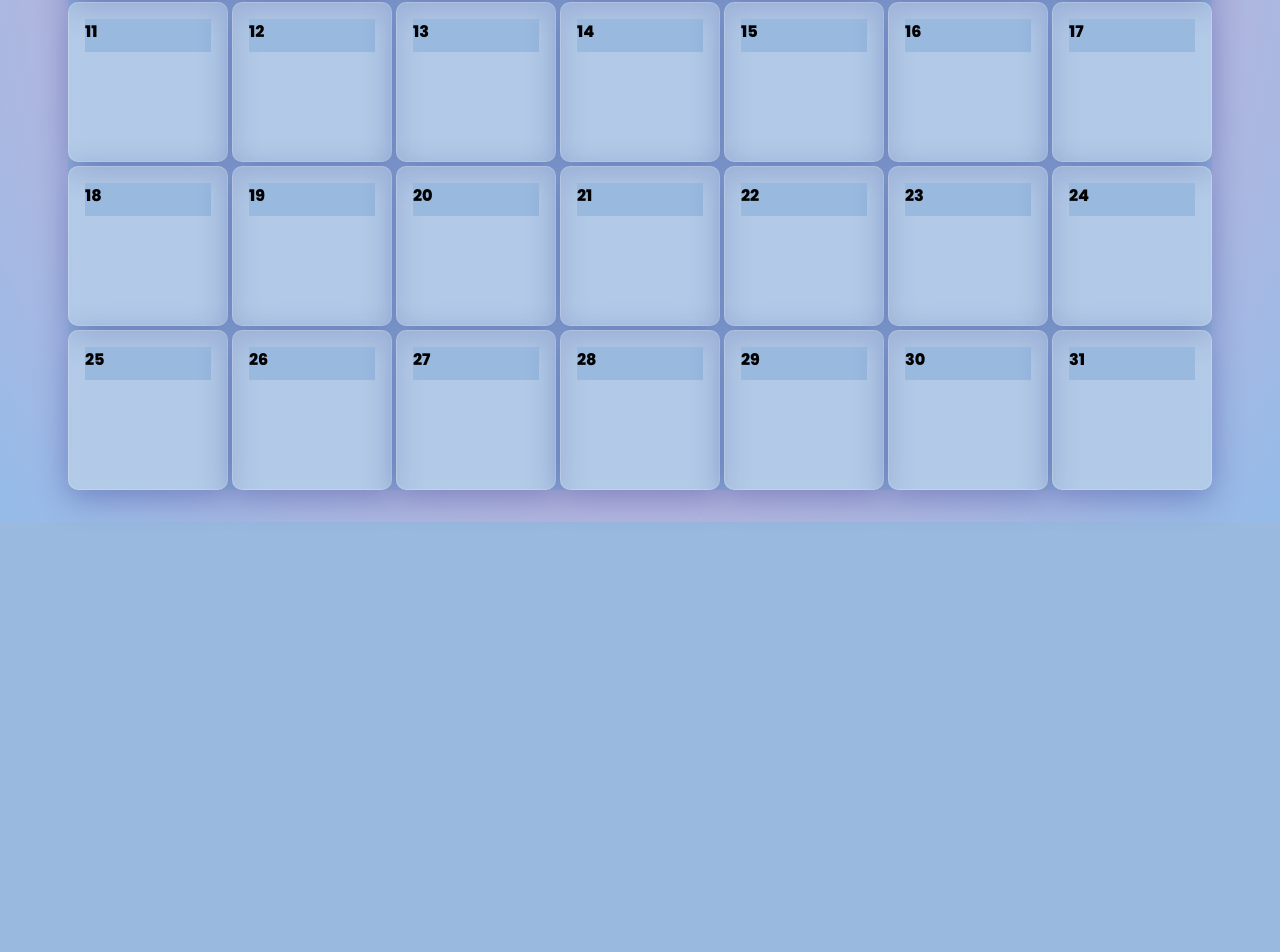
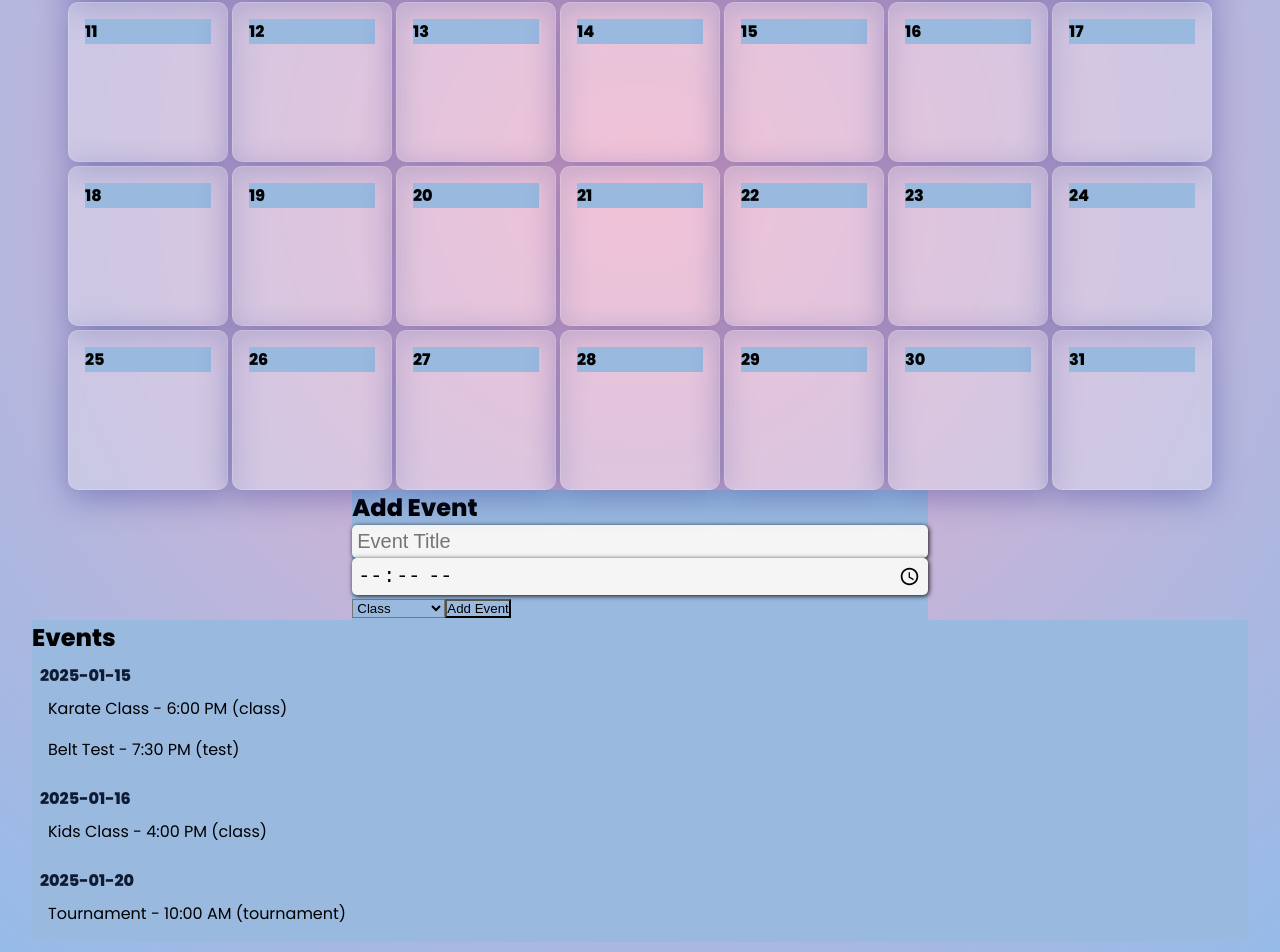
Before and after one commit to ZacksBroDev/MHKWebsite, a React (Vite) app: page /schedule in a window 1280 px wide. Shown: the part 704-1656 px from the top of the page. Before the commit the page ends 1226 px from the top, so only its background shows below. Built offline with nearby package versions, Linux system fonts and the light colour scheme.

Commit message:
added style anf functionality to schedule

```diff
--- a/src/pages/schedule/Schedule.jsx
+++ b/src/pages/schedule/Schedule.jsx
@@ -137,6 +137,36 @@ const Schedule = () => {
       <ul className="schedule-list">
         {generateCalendarDays()}
       </ul>
+
+      <div className="event-form">
+        <h2>Add Event</h2>
+        <input type="text" placeholder="Event Title" />
+        <input type="time" placeholder="Event Time" />
+        <select>
+          <option value="class">Class</option>
+          <option value="test">Test</option>
+          <option value="tournament">Tournament</option>
+        </select>
+        <button>Add Event</button>
+      </div>
+
+      <div className="event-list">
+        <h2>Events</h2>
+        <ul>
+          {Object.entries(events).map(([date, dayEvents]) => (
+            <li key={date}>
+              <strong>{date}</strong>
+              <ul>
+                {dayEvents.map((event, index) => (
+                  <li key={index}>
+                    {event.title} - {event.time} ({event.type})
+                  </li>
+                ))}
+              </ul>
+            </li>
+          ))}
+        </ul>
+      </div>
     </div>
   );
 };
--- a/src/pages/schedule/schedule.css
+++ b/src/pages/schedule/schedule.css
@@ -19,6 +19,7 @@
   align-items: center;
   gap: 1rem;
   margin-bottom: 1rem;
+  background-color: transparent;
 }
 
 .nav-button {
@@ -50,8 +51,7 @@ h1 {
   grid-template-columns: repeat(7, 1fr);
   gap: 0.25rem;
   list-style: none;
-  padding: 0;
-  margin: 0;
+  background-color: transparent;
 }
 
 .schedule-list li {
@@ -74,7 +74,6 @@ h1 {
   background: rgba(255, 255, 255, 0.4) !important;
   justify-content: center;
   align-items: center;
-  font-weight: 600;
 }
 
 .empty-day {
@@ -99,3 +98,21 @@ h1 {
   font-size: 0.7rem;
   color: var(--text);
 }
+
+.event-list{
+  background-color: var(--header);
+  width: 100%;
+  border-radius: 20px;
+}
+.event-list li {
+  padding: 0.5rem;
+  list-style: none;
+}
+li strong{
+  font-weight: 600;
+  color: var(--text);
+  background-color: transparent;
+}
+time {
+  background-color: transparent;
+}
```
